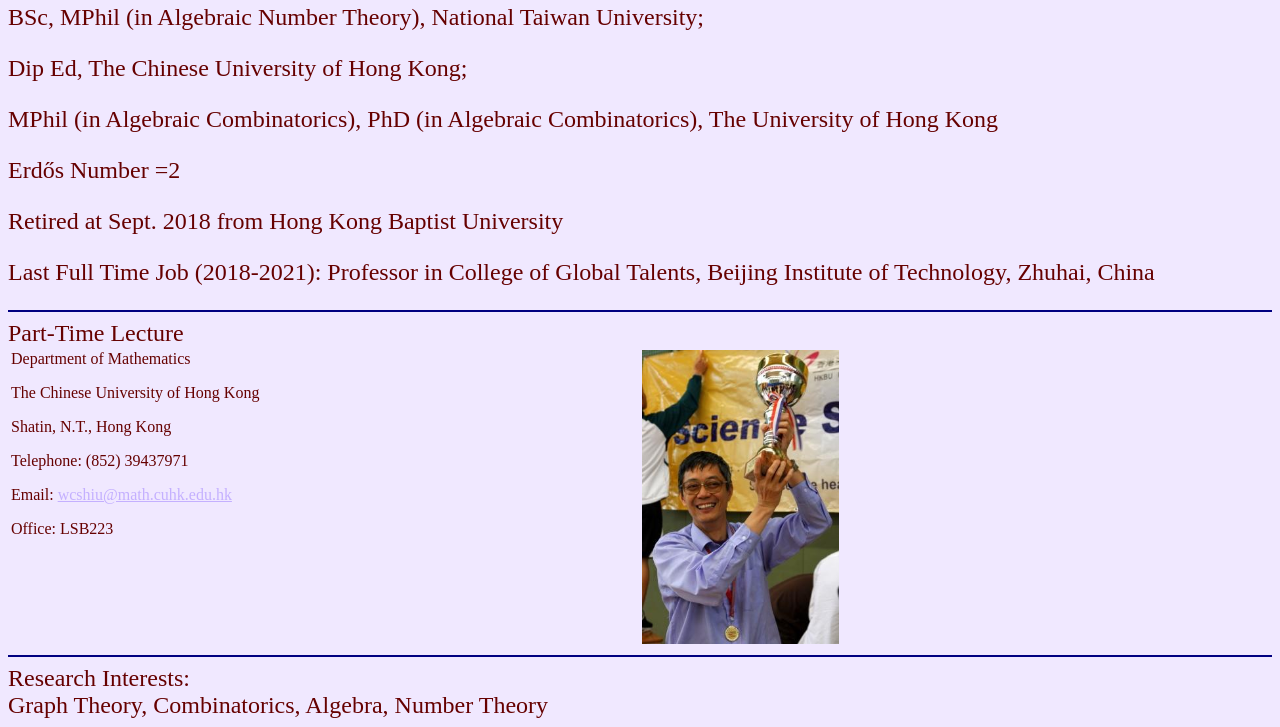
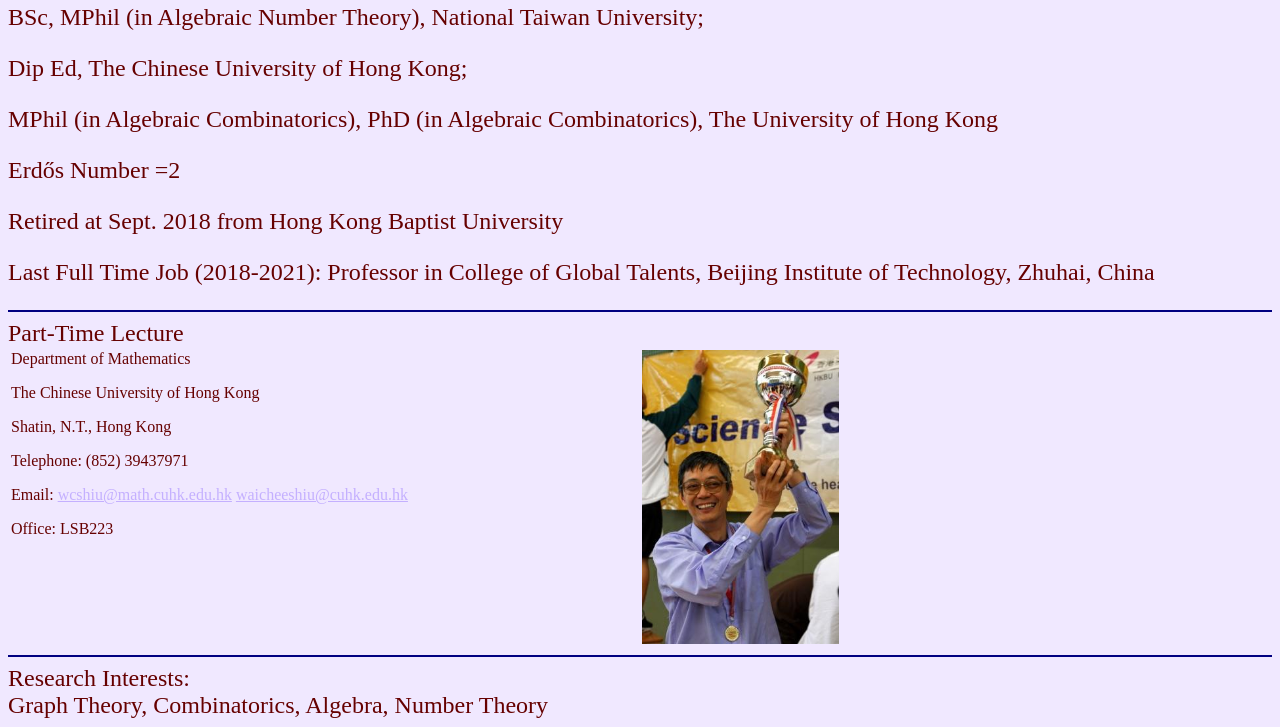
Before and after one commit to shiu1958/shiu1958.github.io, a plain HTML site: page info.htm in a window 1280 px wide. Shown: the part 74-801 px from the top of the page. Drawn offline with Linux system fonts and the light colour scheme.

Commit message:
Add files via upload

```diff
--- a/info.htm
+++ b/info.htm
@@ -51,7 +51,8 @@ Department of Mathematics</p>
 
 
 <p>Email: <a href="mailto:wcshiu@math.cuhk.edu.hk">
-wcshiu@math.cuhk.edu.hk</a>
+wcshiu@math.cuhk.edu.hk</a> <a href="mailto:waicheeshiu@cuhk.edu.hk">
+waicheeshiu@cuhk.edu.hk</a>
 </p>
 
 <p>Office: LSB223</p>
```
